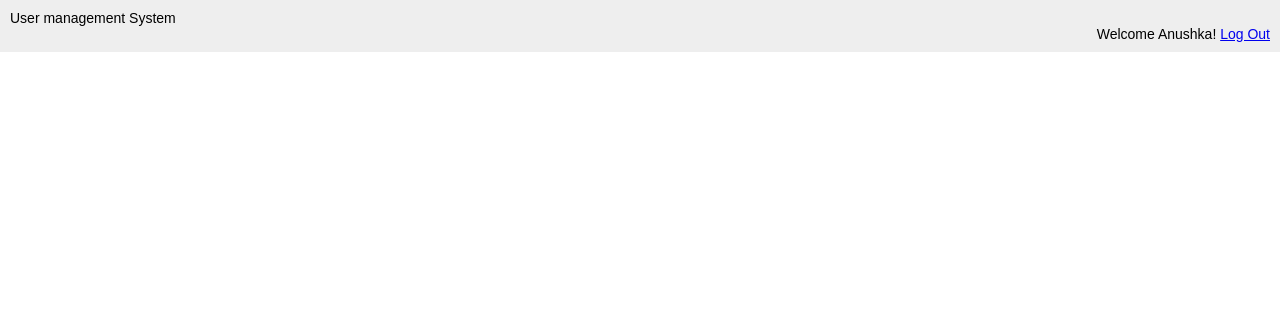
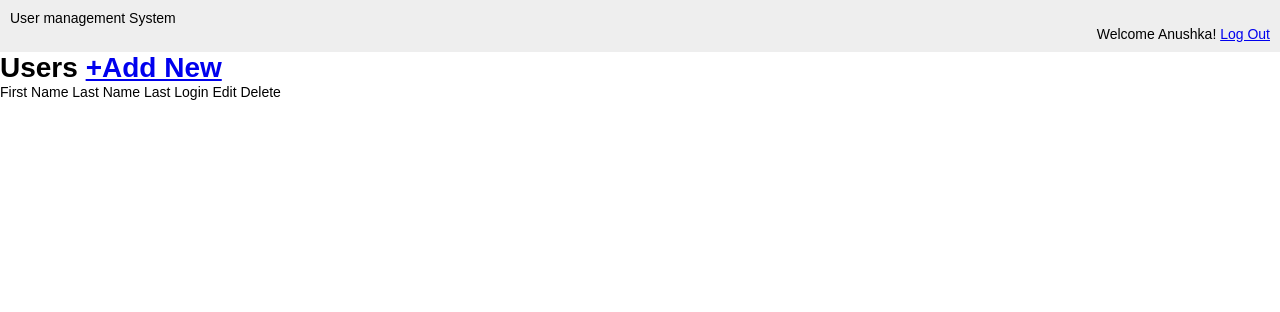
Before and after one commit to isurudilshan101/user_management, a PHP site: page /users.php in a window 1280 px wide. Shown: the top 312 px of the page. Run offline with PHP 8.4, Linux system fonts and the light colour scheme; a user stored in the database is signed in.

Commit message:
comment 14

```diff
--- a/ums/users.php
+++ b/ums/users.php
@@ -19,5 +19,19 @@
 		<div class="appname">User management System</div>
 		<div class="loggedin">Welcome <?php echo $_SESSION['first_name']; ?>! <a href="logout.php">Log Out</a></div>
 	</header>
+
+	<main>
+		<h1>Users <span><a href="add-user.php">+Add New</a></span>	</h1>
+		<table class="masterlist"></table>
+		<tr>
+			<th>First Name</th>
+			<th>Last Name</th>
+			<th>Last Login</th>
+			<th>Edit</th>
+			<th>Delete</th>
+
+		</tr>
+
+	</main>
 </body>
 </html>
```
